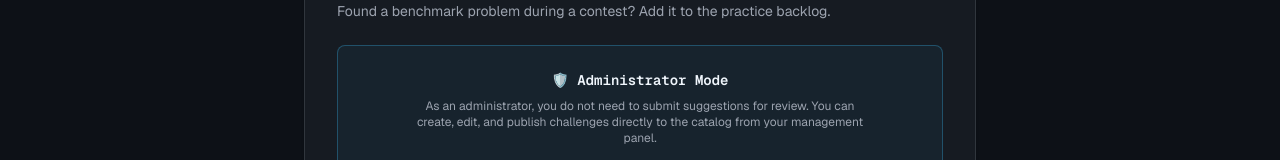
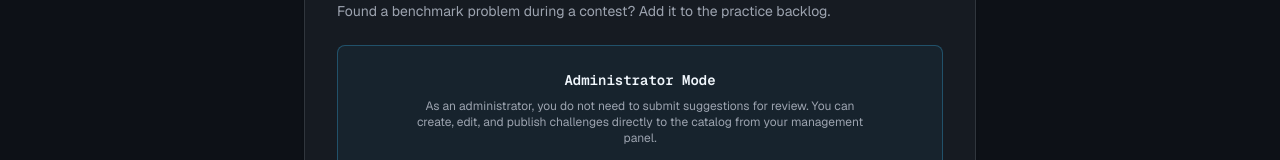
Before and after one commit to sanma613/icpc-grind-next, a Next.js app: page / in a window 1280 px wide. Shown: the part 1305-1465 px from the top of the page. Built offline with nearby package versions, Linux system fonts and the light colour scheme; no server answers; sample sign-in values are in the browser's storage.

Commit message:
style: remove emojis from components and documentation

```diff
--- a/src/features/suggestions/components/AdminSuggestionsTable.tsx
+++ b/src/features/suggestions/components/AdminSuggestionsTable.tsx
@@ -85,7 +85,7 @@ export function AdminSuggestionsTable() {
 
       {feedback && (
         <div className="p-3 rounded text-xs font-mono border bg-accent-green/10 border-accent-green/30 text-accent-green flex justify-between items-center">
-          <span>✓ {feedback}</span>
+          <span>{feedback}</span>
           <button
             type="button"
             onClick={() => setFeedback(null)}
@@ -195,7 +195,7 @@ export function AdminSuggestionsTable() {
                           </>
                         ) : (
                           <span className="text-xs text-text-muted font-mono italic">
-                            {sugg.status === "approved" ? "✓ In Catalog" : "Archived"}
+                            {sugg.status === "approved" ? "In Catalog" : "Archived"}
                           </span>
                         )}
                       </td>
--- a/src/features/suggestions/components/SuggestProblemForm.tsx
+++ b/src/features/suggestions/components/SuggestProblemForm.tsx
@@ -98,7 +98,7 @@ export function SuggestProblemForm() {
       ) : isAdmin ? (
         <div className="p-6 border border-accent-cyan/30 rounded-lg text-center bg-accent-cyan/5">
           <p className="text-text-primary font-semibold mb-2 font-mono text-sm">
-            🛡️ Administrator Mode
+            Administrator Mode
           </p>
           <p className="text-xs text-text-muted mb-4 max-w-md mx-auto">
             As an administrator, you do not need to submit suggestions for review. You can create, edit, and publish challenges directly to the catalog from your management panel.
@@ -120,7 +120,7 @@ export function SuggestProblemForm() {
 
           {successMessage && (
             <div className="p-3 bg-accent-green/10 border border-accent-green/30 rounded text-xs text-accent-green font-medium">
-              ✓ {successMessage}
+              {successMessage}
             </div>
           )}
 
```
Also changed, not shown: 1 other file (tests, documents, lock files or other folders).
